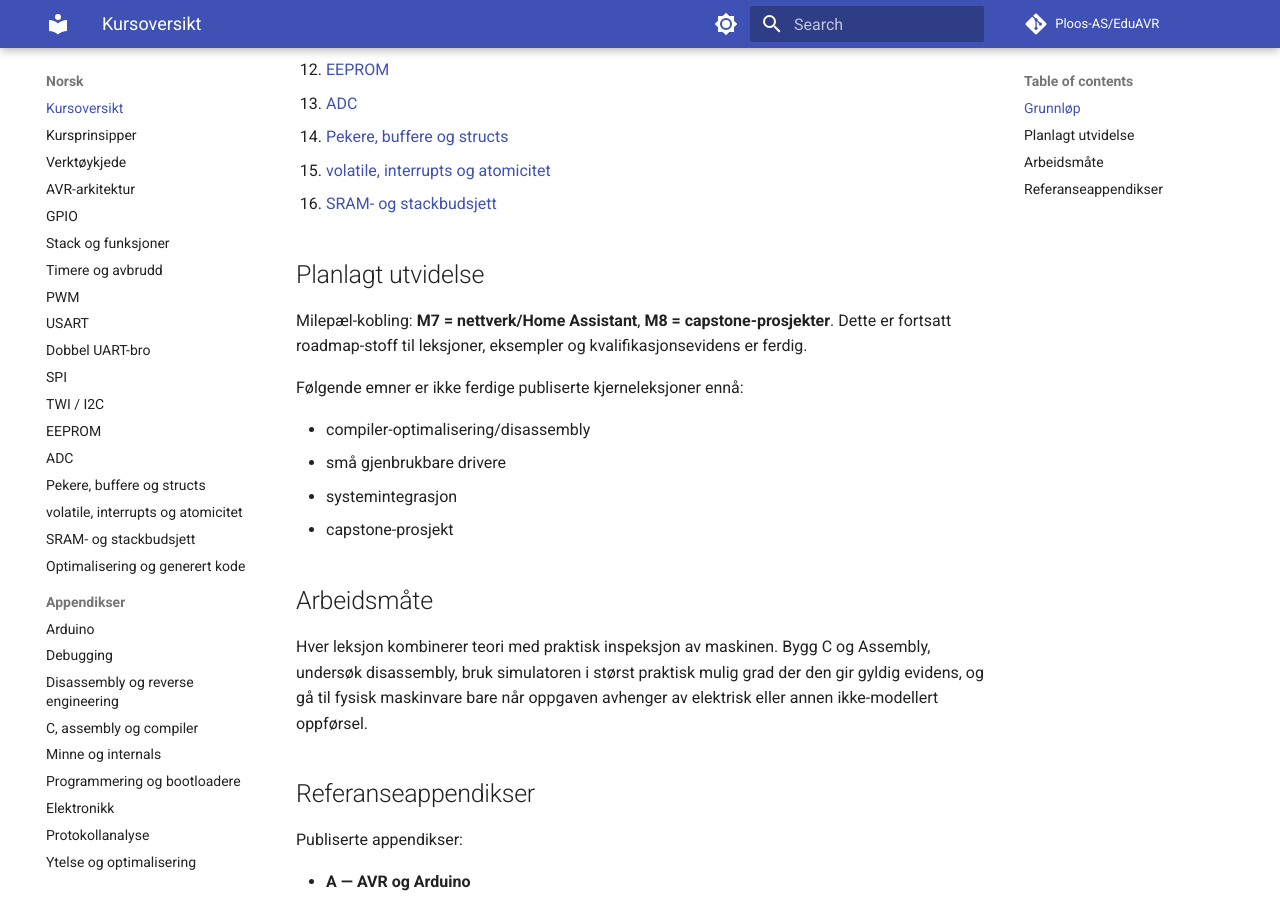
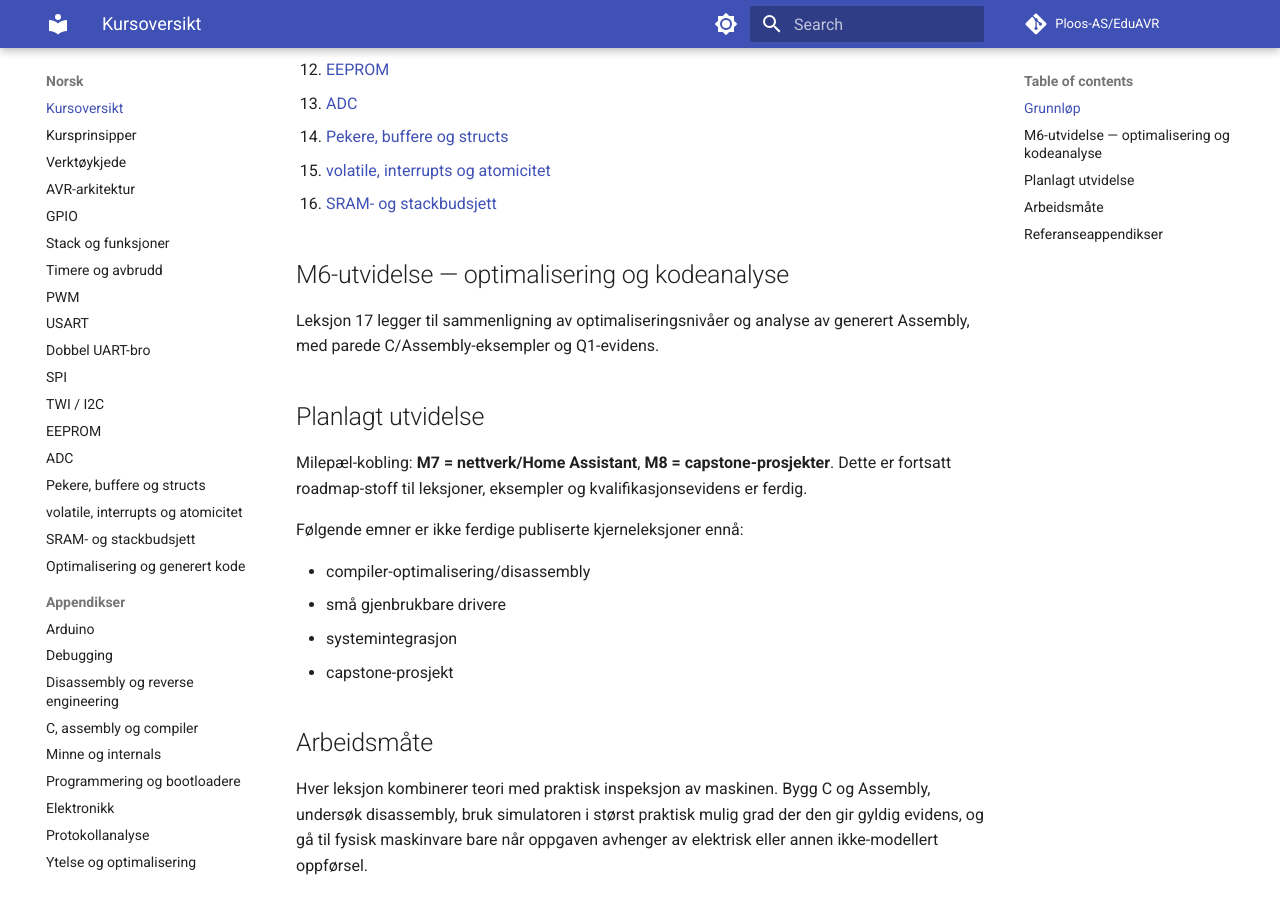
Before and after one commit to Ploos-AS/EduAVR, an MkDocs documentation site: the page built from docs/no/COURSE_OUTLINE.md, in a window 1280 px wide and 900 px high, scrolled down 821 px. Built offline with MkDocs 1.6.1 and Material for MkDocs 9.7.7, drawn with Linux system fonts in a browser that asks for light colours; comment, search, counter and statistics services are not loaded.

Commit message:
M6: publish optimization lesson in course navigation

```diff
--- a/docs/no/COURSE_OUTLINE.md
+++ b/docs/no/COURSE_OUTLINE.md
@@ -23,6 +23,10 @@ EduAVR lærer AVR fra maskinvaren og opp, med **Assembly og C side om side**.
 14. [Pekere, buffere og structs](14-data-structures.md)
 15. [volatile, interrupts og atomicitet](15-volatile-atomicity.md)
 16. [SRAM- og stackbudsjett](16-resource-budget.md)
+
+## M6-utvidelse — optimalisering og kodeanalyse
+
+Leksjon 17 legger til sammenligning av optimaliseringsnivåer og analyse av generert Assembly, med parede C/Assembly-eksempler og Q1-evidens.
 
 ## Planlagt utvidelse
 
```
